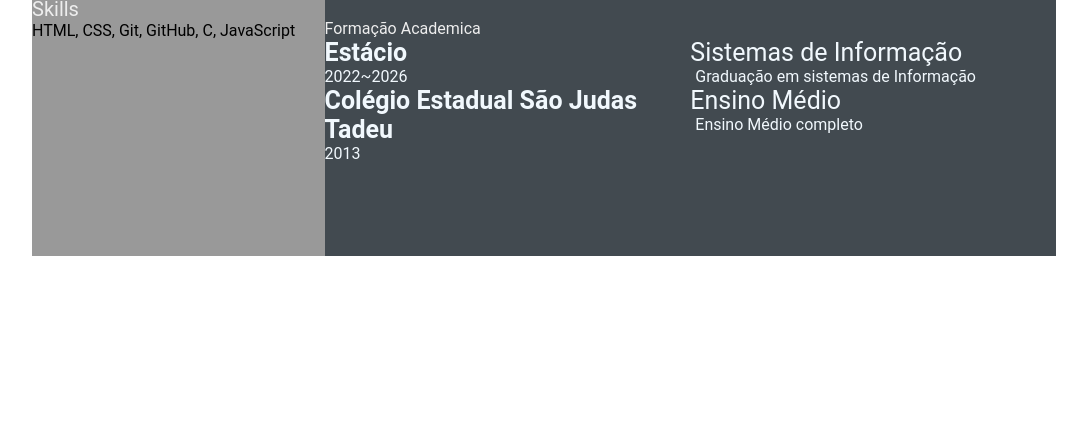
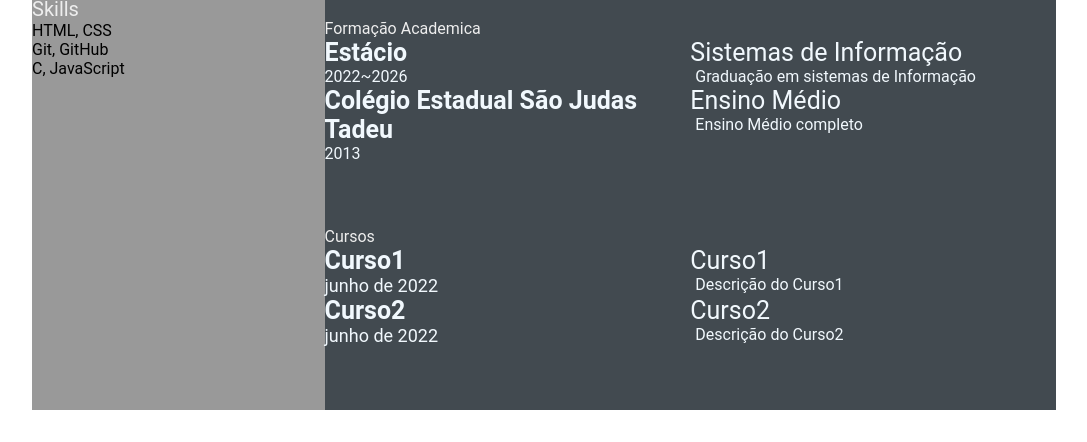
Before and after one commit to Arcade1408/CVjornadadev1408.github.io, a plain HTML site: page index.html in a window 1280 px wide. Shown: the part 576-1018 px from the top of the page, without its empty margins (96-1183 px from the left). Before the commit the page ends 864 px from the top, so only its background shows below. Drawn offline with Linux system fonts and the light colour scheme.

Commit message:
inclusão da aba de certificados

```diff
--- a/index.html
+++ b/index.html
@@ -31,7 +31,13 @@
                 <p class="left-title">Skills</p>
                 <ul>
                     <li>
-                        <p>HTML, CSS, Git, GitHub, C, JavaScript</p>
+                        <p>HTML, CSS</p>
+                    </li>
+                    <li>
+                        <p>Git, GitHub</p>
+                    </li>
+                    <li>
+                        <p>C, JavaScript</p>
                     </li>
                 </ul>
             </div>
@@ -101,6 +107,31 @@
                     </div>
                 </div>
             </section>
+            <section class="awards gap">
+                <div class="right-title">Cursos</div>
+                <div class="awards-contents">
+                    <div class="awards-left">
+                        <p class="awards-company-name">Curso1</p>
+                        <p class="awards-time-period">junho de 2022</p>
+                    </div>
+                    <div class="awards-right">
+                        <p class="awards-name">Curso1</p>
+                        <p class="awards-desc">
+                            Descrição do Curso1
+                        </p>
+                    </div>
+                    <div class="awards-left">
+                        <p class="awards-company-name">Curso2</p>
+                        <p class="awards-time-period">junho de 2022</p>
+                    </div>
+                    <div class="awards-right">
+                        <p class="awards-name">Curso2</p>
+                        <p class="awards-desc">
+                            Descrição do Curso2
+                        </p>
+                    </div>
+                </div>
+            </section>
         </section>
     </main>
 </body>
```
